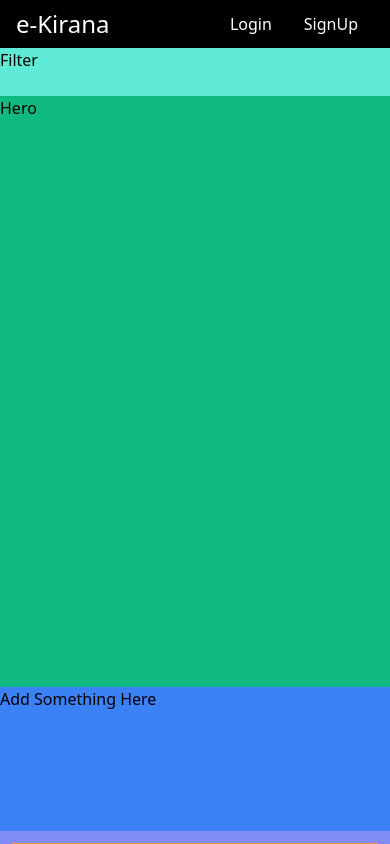
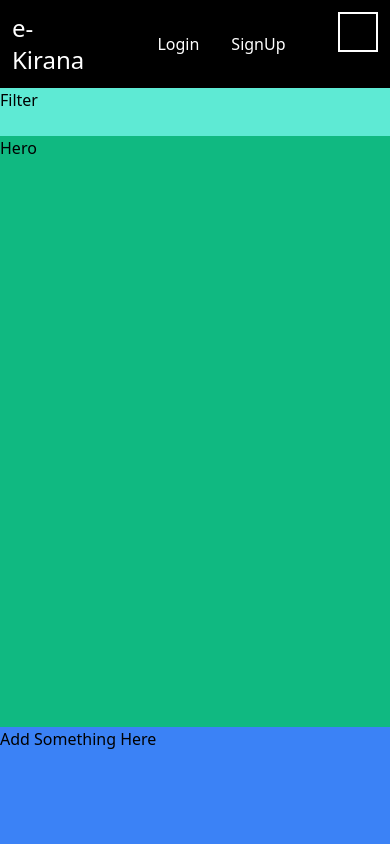
Before and after one commit to Subham-Beura/ekirana, a Next.js app: page / in a window 390 px wide. Shown: the top 844 px of the page. Built offline with nearby package versions, Linux system fonts and the light colour scheme.

Commit message:
responsive navbar

```diff
--- a/components/Navbar.tsx
+++ b/components/Navbar.tsx
@@ -1,17 +1,29 @@
 import Link from "next/link"
+import { useState } from "react"
 
 const Navbar = () => {
+    let [isOpen, setIsOpen] = useState(false)
+
     return (
-        <div className="md:h-20  bg-black text-white px-4 flex justify-between items-center ">
-            <Link href='/'>
-                <h1 className="text-2xl">e-Kirana</h1>
-            </Link>
-            <ul className=" hidden md:flex w-[50vw] mx-10  justify-between items-center  ">
+        <div className="h-fit md:h-20  bg-black text-white px-4 flex flex-col justify-start items-center md:flex-row md:justify-between  ">
+            <div className="w-[100vw] md:w-fit flex  justify-between">
+                <h1 className=" w-[30vw] md:w-fit p-3 text-2xl text-left">
+                    <Link href='/'>
+                        e-Kirana
+                    </Link>
+                </h1>
+                <div className="w-fit flex flex-row md:hidden ">
+                    <button className="button md:w-24 "><Link href='/login'>Login</Link></button>
+                    <button className="button md:w-24 "><Link href="/signup">SignUp</Link></button>
+                </div>
+                <div className="md:hidden w-10 bg-black border-2 border-white h-10 m-3" onClick={() => setIsOpen(!isOpen)} ></div>
+            </div>
+            <ul className={`${isOpen ? "block" : "hidden"}  h-fit md:flex w-[100vw] md:w-[50vw] mx-10 px-3  justify-between items-center  `}>
                 <Link href={"/"} className="menu-button"><li>Home</li></Link>
                 <Link href={"/orders"} className="menu-button"><li>My Orders</li></Link>
                 <Link href={"/cart"} className="menu-button"><li>My Cart</li></Link>
             </ul>
-            <div>
+            <div className="hidden md:block">
                 <button className="button md:w-24 "><Link href='/login'>Login</Link></button>
                 <button className="button md:w-24 "><Link href="/signup">SignUp</Link></button>
             </div>
--- a/styles/globals.css
+++ b/styles/globals.css
@@ -2,7 +2,7 @@
 @tailwind components;
 @tailwind utilities;
 .menu-button{
-    @apply border-x-2 border-x-black hover:border-2 hover:border-white  px-5  py-1  border-b-2 text-center
+    @apply md:border-x-2 md:border-x-black hover:border-2 hover:border-white  px-5  py-1  md:border-b-2 md:text-center
 }
 .button{
     @apply p-3 mx-1 md:mx-3 md:border-2 border-indigo-200 rounded-lg
```
